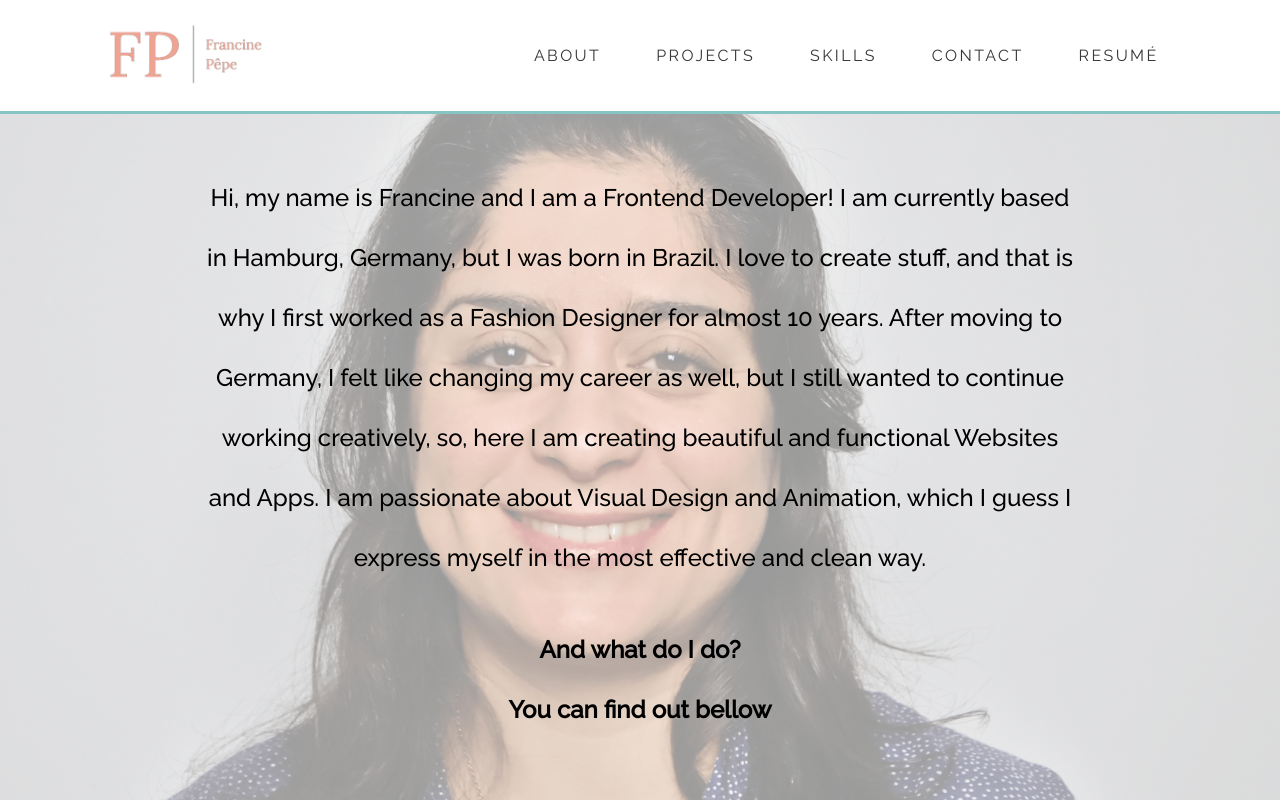
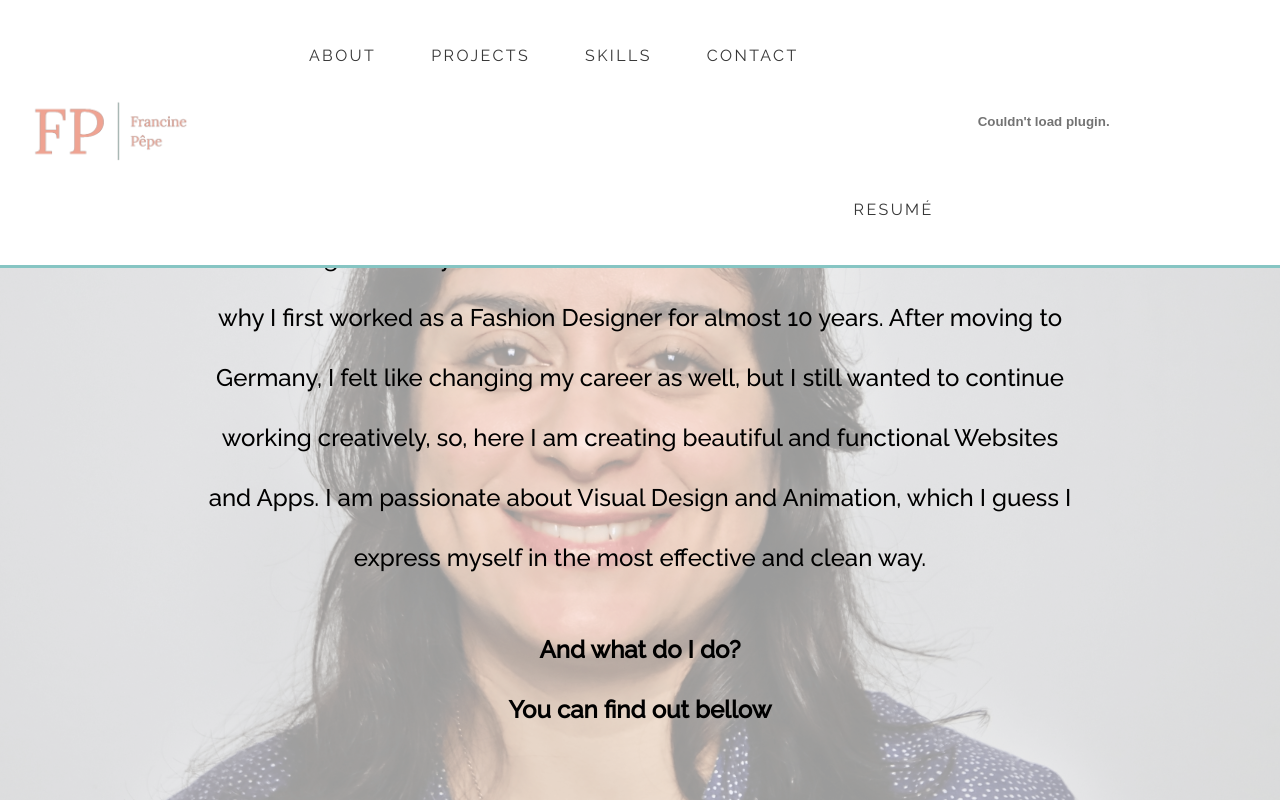
Before and after one commit to Francine-Pepe/portfolio-webdev, a React (Create React App) app: page / in a window 1280 px wide. Shown: the top 800 px of the page. Built offline with nearby package versions, Linux system fonts and the light colour scheme.

Commit message:
embed tag added in order to upload the CV

```diff
--- a/src/Components/Navbar/Navbar.js
+++ b/src/Components/Navbar/Navbar.js
@@ -35,6 +35,7 @@ export default function Navbar() {
                 // rel="noreferrer noopener"
                 download
               >
+                <embed src="./Files/Francine_Pêpe_CV.pdf" type="application/pdf" width="100%" height="100%"></embed>
                 Resumé
               </a>
             </li>
```
